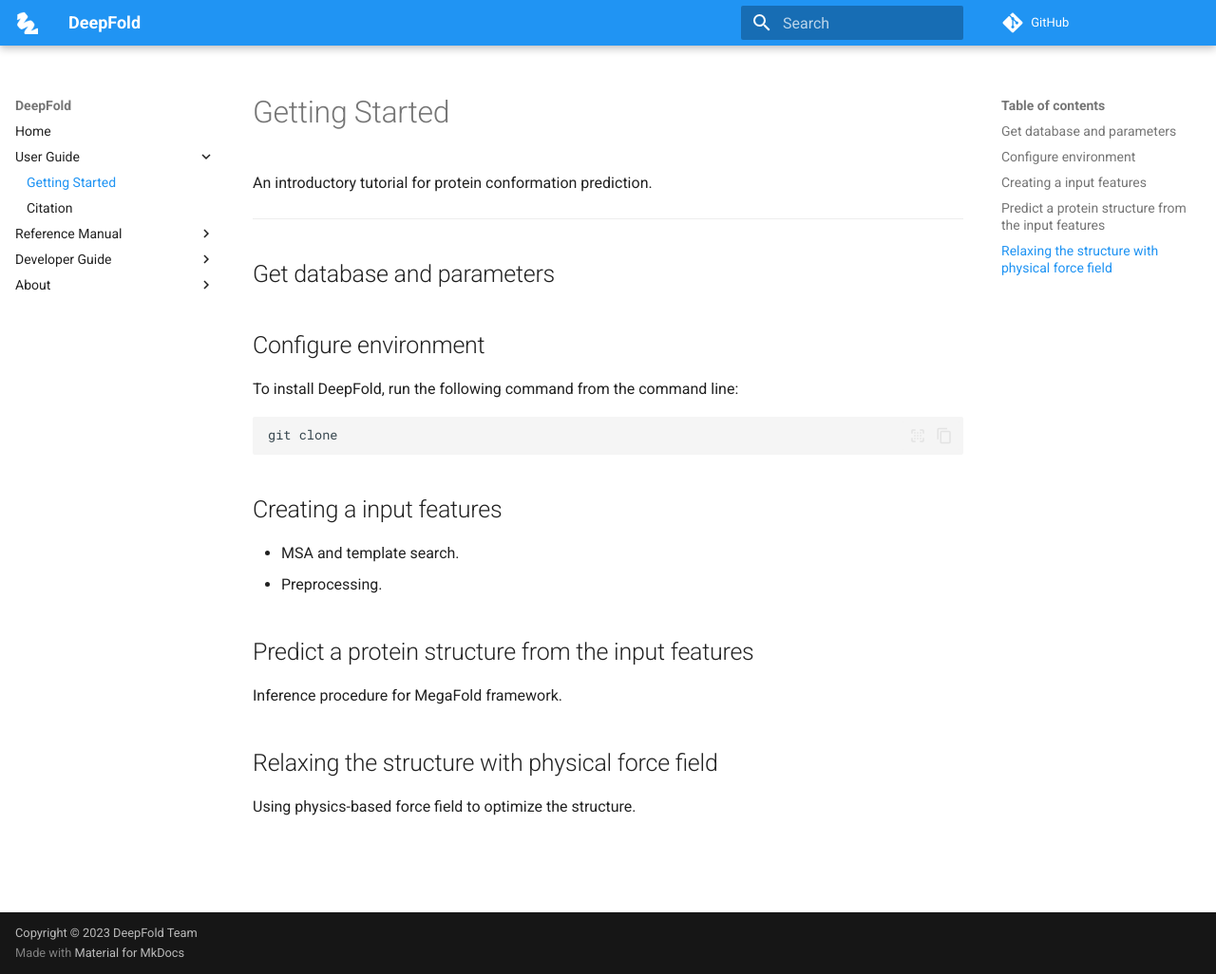
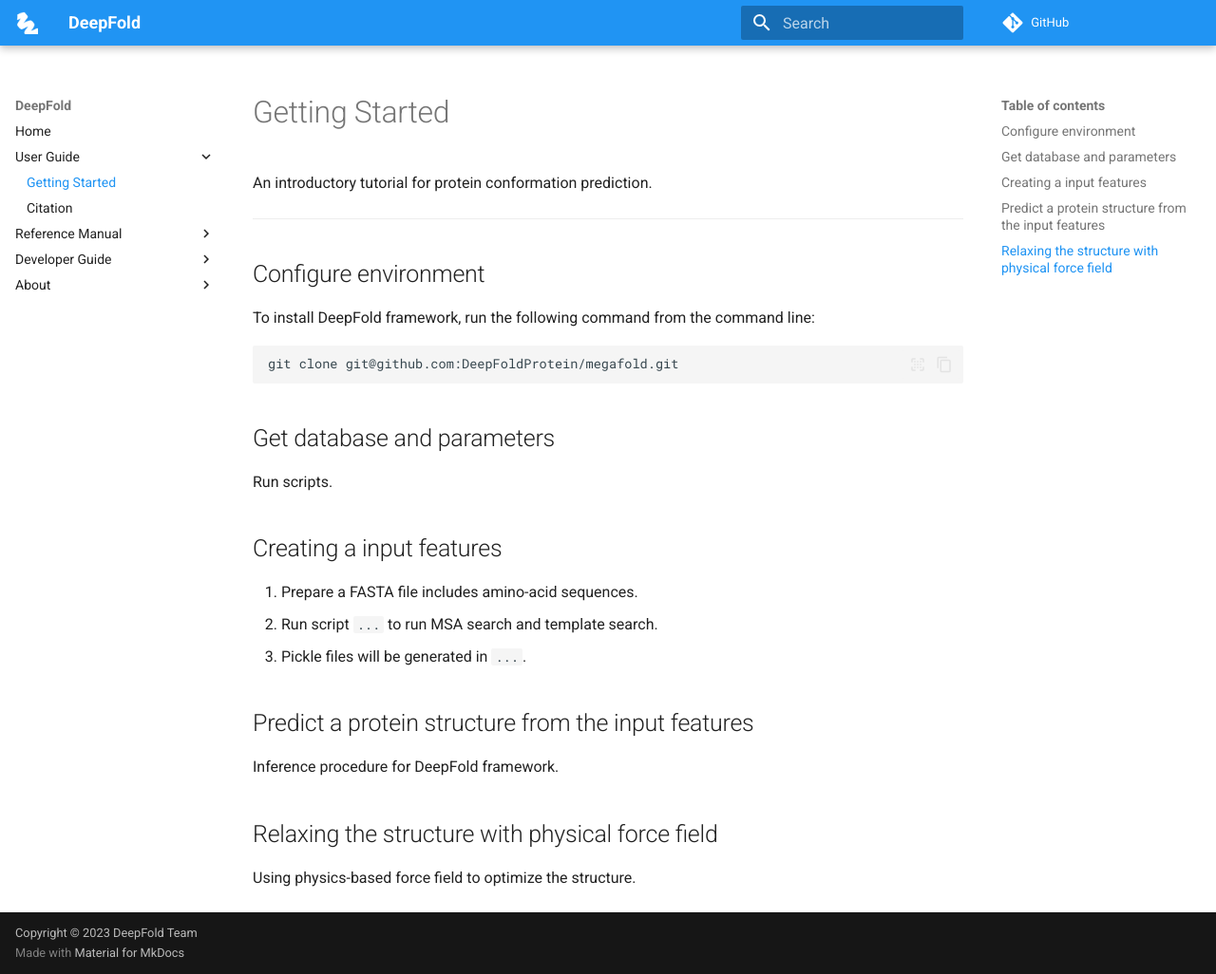
Before and after one commit to iitp-ppi/DeepFoldPublic, an MkDocs documentation site: the page built from docs/user-guide/getting-started.md, in a window 1280 px wide and 1026 px high. Shown: the whole window at 95% size. Built offline with MkDocs 1.6.1 and Material for MkDocs 9.7.7, drawn with Linux system fonts in a browser that asks for light colours; comment, search, counter and statistics services are not loaded.

Commit message:
docs: Update docs

````diff
--- a/docs/user-guide/getting-started.md
+++ b/docs/user-guide/getting-started.md
@@ -4,24 +4,27 @@
 
 ---
 
+## Configure environment
+
+To install DeepFold framework, run the following command from the command line:
+
+```bash
+git clone git@github.com:DeepFoldProtein/megafold.git
+```
+
 ## Get database and parameters
 
-## Configure environment
-
-To install DeepFold, run the following command from the command line:
-
-```bash
-git clone
-```
+Run scripts.
 
 ## Creating a input features
 
-- MSA and template search.
-- Preprocessing.
+1. Prepare a FASTA file includes amino-acid sequences.
+1. Run script `...` to run MSA search and template search.
+1. Pickle files will be generated in `...`.
 
 ## Predict a protein structure from the input features
 
-Inference procedure for MegaFold framework.
+Inference procedure for DeepFold framework.
 
 ## Relaxing the structure with physical force field
 
````
Also changed, not shown: docs/reference-manual/prepare/proteins.md (+13 -0 lines), docs/user-guide/citation.md (+12 -1 lines).
